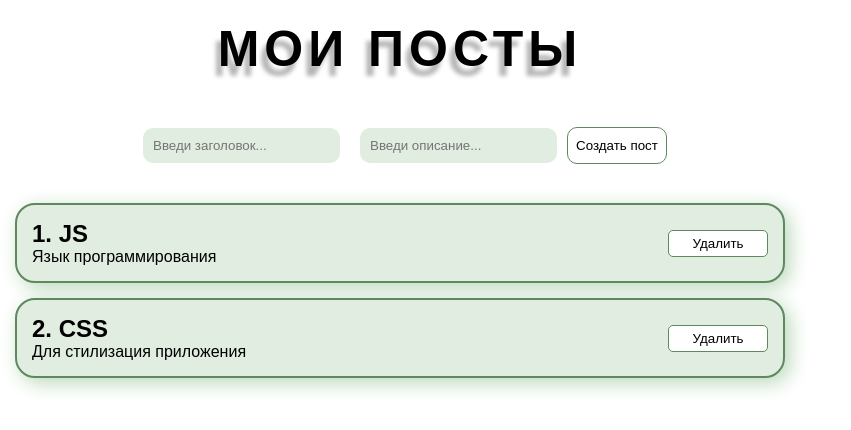
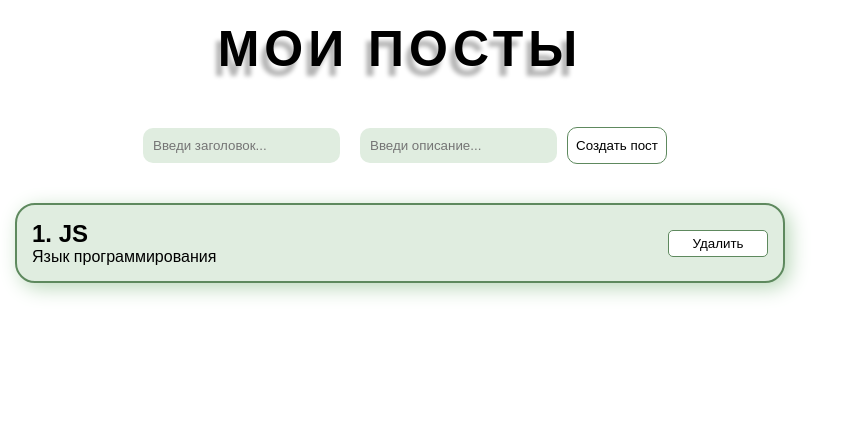
Before and after one commit to innsomnia/reactUlbi, a React (Create React App) app: page / in a window 1280 px wide. Shown: the top 430 px of the page, without its empty margins (0-851 px from the left). Built offline with nearby package versions, Linux system fonts and the light colour scheme.

Commit message:
Проверка на пустой массив

```diff
--- a/src/App.module.scss
+++ b/src/App.module.scss
@@ -24,6 +24,10 @@
     margin-bottom: 40px;
     text-shadow: -5px 10px 4px rgb(181, 181, 181);
   }
+  h3 {
+    display: flex;
+    justify-content: center;
+  }
   width: 800px;
 
   .fromInputs {
--- a/src/App.tsx
+++ b/src/App.tsx
@@ -3,11 +3,11 @@ import styles from './App.module.scss'
 import { PostItem } from './components/PostItem'
 import { Button } from './UI/Button/Button'
 import { MyInput } from './UI/Input/MyInput'
+import { Post } from '../src/typeModules/modules'
 
 export const App = () => {
-  const [posts, setPosts] = useState([
+  const [posts, setPosts] = useState<Post[]>([
     { id: 1, title: 'JS', body: 'Язык программирования' },
-    { id: 2, title: 'CSS', body: 'Для стилизация приложения' },
   ])
 
   return (
@@ -19,9 +19,11 @@ export const App = () => {
         <Button />
       </form>
 
-      {posts.map((post) => (
-        <PostItem key={post.id} post={post} />
-      ))}
+      {posts.length > 0 ? (
+        posts.map((post) => <PostItem key={post.id} post={post} />)
+      ) : (
+        <h3>Постов не найдено</h3>
+      )}
     </div>
   )
 }
--- a/src/typeModules/modules.ts
+++ b/src/typeModules/modules.ts
@@ -1,4 +1,4 @@
-interface Post {
+export interface Post {
   id: number
   title: string
   body: string
```
